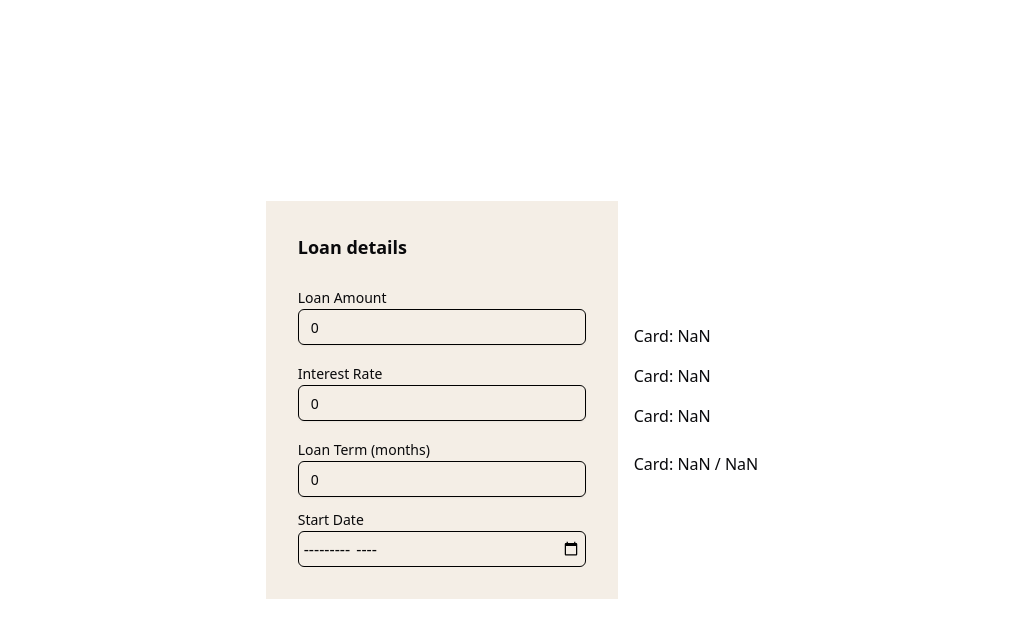
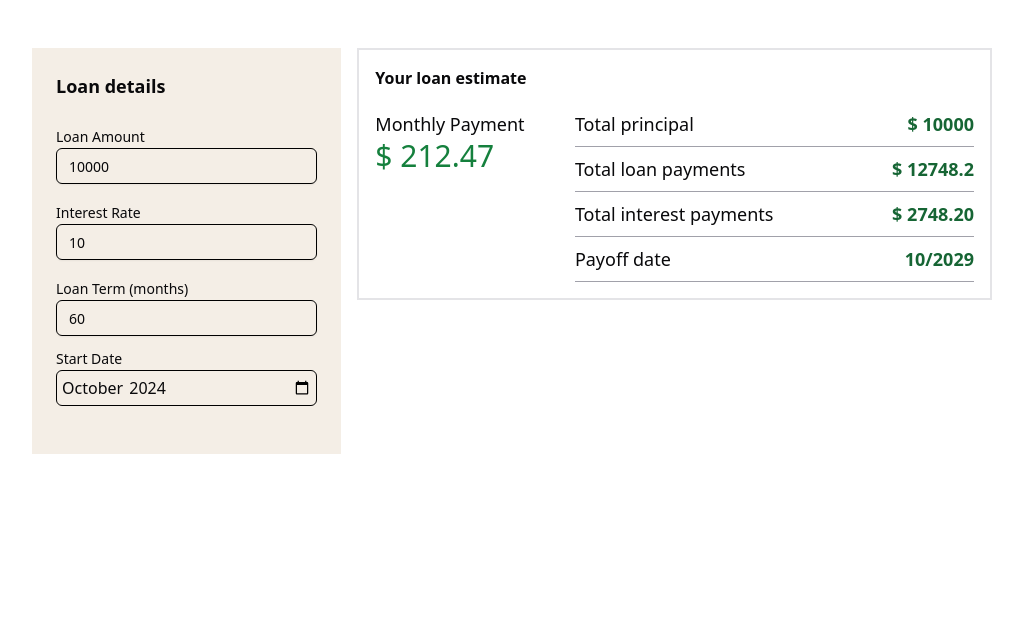
Before and after one commit to AryanYadav-git/aharnish-assessment, a Next.js app: page / in a window 1280 px wide. Shown: the top 638 px of the page, without its empty margins (128-1151 px from the left). Built offline with nearby package versions, Linux system fonts and the light colour scheme.

Commit message:
created: Loan Estimate Card

```diff
--- a/app/page.tsx
+++ b/app/page.tsx
@@ -7,15 +7,17 @@ import { useState } from "react";
 export default function Home() {
   const [calculatedEmi, setCalculatedEmi] = useState("");
   const [loanDetails, setLoanDetails] = useState({
-    amount: 0,
-    interest: 0,
-    duration: 0,
-    startDate: "",
+    amount: 10000,
+    interest: 10,
+    duration: 60,
+    startDate: "2024-10",
   });
   return (
-    <div className="flex items-center justify-center h-full gap-4">
-      <LoanDetailsForm loanDetails={loanDetails} setLoanDetails={setLoanDetails} setCalculatedEmi={setCalculatedEmi}/>
+    <div className="flex justify-center px-40 ">
+    <div className=" grid grid-cols-1 md:grid-cols-3 w-full py-12 h-full gap-4">
+      <LoanDetailsForm  loanDetails={loanDetails} setLoanDetails={setLoanDetails} setCalculatedEmi={setCalculatedEmi}/>
       <Card loanDetails={loanDetails} calculatedEmi ={calculatedEmi}/>
+    </div>
     </div>
   );
 }
--- a/components/Card.tsx
+++ b/components/Card.tsx
@@ -1,7 +1,10 @@
 "use client"
+
+import LoanEst from "./LoanEst";
+
 const Card = ({calculatedEmi, loanDetails}: any) => {
   const {amount, duration, interest, startDate} = loanDetails;
-  const totalLoanPayments = calculatedEmi * duration ;
+  const totalLoanPayments = (calculatedEmi * duration) ;
   const totalInterestPayments = (totalLoanPayments-amount).toFixed(2);
   const payoffDate ={
     month: 0,
@@ -11,13 +14,16 @@ const Card = ({calculatedEmi, loanDetails}: any) => {
   payoffDate.year = (Number.parseInt(startDate.substring(0,4))+years).toFixed(0);
   payoffDate.month = (Number.parseInt(startDate.substring(5,7)) + (duration % 12)) % 12;
 
+  const loanEst: LoanEstParams = {
+    calculatedEmi,
+    amount,
+    totalLoanPayments,
+    totalInterestPayments,
+    payoffDate
+  }
   return (
-    <div className="flex flex-col gap-2">
-      <p>Card: {calculatedEmi}</p>
-      <p></p>Card: {totalLoanPayments}
-      <p></p>Card: {totalInterestPayments}
-      <p>{startDate}</p>
-      <p></p>Card: {`${payoffDate.month} / ${payoffDate.year}`}
+    <div className="flex flex-col col-span-2 gap-2">
+      <LoanEst {...loanEst}/>
     </div>
   )
 }
--- a/components/LoanDetailsForm.tsx
+++ b/components/LoanDetailsForm.tsx
@@ -29,7 +29,7 @@ const LoanDetailsForm = ({setCalculatedEmi, loanDetails, setLoanDetails}: any) =
   }, [loanDetails])
 
   return (
-    <div className="p-8 bg-[#f4eee6] flex flex-col gap-4">
+    <div className="p-6 pb-12 bg-[#f4eee6] col-span-1 flex flex-col h-fit gap-4 w-full">
       <h1 className="font-semibold text-lg mb-2">Loan details</h1>
 
       <div>
@@ -57,7 +57,7 @@ const LoanDetailsForm = ({setCalculatedEmi, loanDetails, setLoanDetails}: any) =
       <div>
         <Label htmlFor="duration">Loan Term (months)</Label>
         <Input
-          className="border-black w-72"
+          className="border-black "
           id="duration"
           name="duration"
           value={loanDetails.duration}
--- /dev/null
+++ b/components/LoanEst.tsx
@@ -0,0 +1,43 @@
+import React from 'react'
+
+// interface LoanEstParams {
+//   calculatedEmi: any;
+//   amount: any;
+//   totalLoanPayments: number;
+//   totalInterestPayments: string;
+//   payoffDate: {
+//       month: number;
+//       year: string;
+//   };
+// }
+
+const LoanEst = (loanEst: LoanEstParams) => {
+  const { calculatedEmi, amount, totalLoanPayments, totalInterestPayments, payoffDate } = loanEst;
+  return (
+    <div className='grid grid-cols-1 w-full p-4 border-2 gap-3'>
+      <h1 className='font-bold mb-2'>Your loan estimate</h1>
+      <div className="grid grid-cols-3">
+        <div className="col-span-1">
+          <h2 className='text-lg'>Monthly Payment</h2>
+          <p className='text-green-700 text-3xl'>{`$ ${calculatedEmi}`}</p>
+        </div>
+        <div className="flex flex-col gap-2 col-span-2">
+          <p className='flex w-full text-lg justify-between pb-2 border-zinc-400 border-b'>
+            Total principal <span className='text-green-800 font-semibold'>{`$ ${amount}`}</span>
+          </p>
+          <p className='flex w-full text-lg justify-between pb-2 border-zinc-400 border-b'>
+          Total loan payments <span className='text-green-800 font-semibold'>{`$ ${totalLoanPayments}`}</span>
+          </p>
+          <p className='flex w-full text-lg justify-between pb-2 border-zinc-400 border-b'>
+          Total interest payments <span className='text-green-800 font-semibold'>{`$ ${totalInterestPayments}`}</span>
+          </p>
+          <p className='flex w-full text-lg justify-between pb-2 border-zinc-400 border-b'>
+          Payoff date <span className='text-green-800 font-semibold'>{`${payoffDate.month}/${payoffDate.year}`}</span>
+          </p>
+        </div>
+      </div>
+    </div>
+  )
+}
+
+export default LoanEst
```
Also changed, not shown: types/index.d.ts (added, +10 -0 lines).
